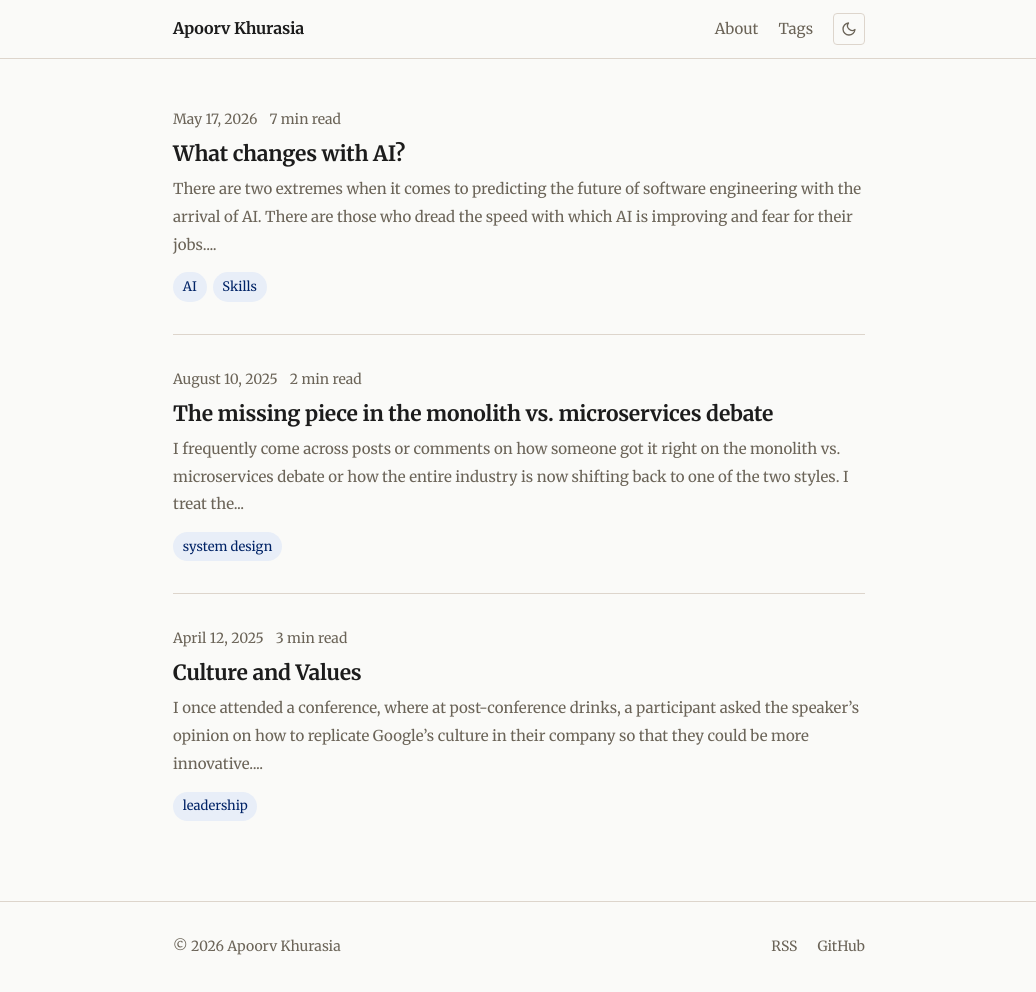
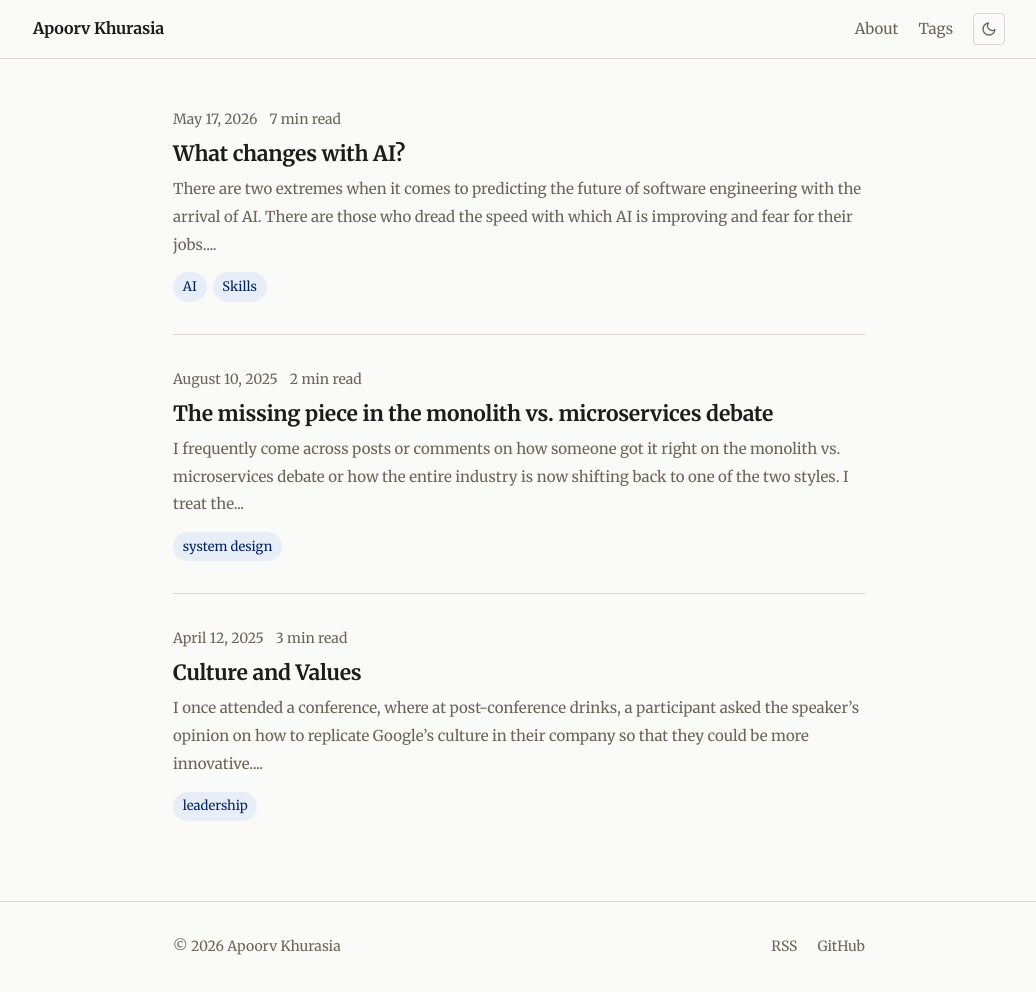
Before and after one commit to apoorvkhurasia/apoorvkhurasia.github.io, a Jekyll site: the page built from index.html, in a window 1280 px wide and 992 px high. Shown: the whole window, without its empty margins (121-1157 px from the left). Built offline with Jekyll 4.4.1, drawn with Linux system fonts in a browser that asks for light colours; the list of posts is cut into pages by our own code.

Commit message:
Align header with post layout container
Widen .header-inner from 740px to 1020px to match .post-outer, so the
site title's left edge lines up with the left edge of the post container
rather than floating in the middle of the sidebar area.

https://claude.ai/code/session_014H2cq5oqSGpJs2XBVGbVHs

```diff
--- a/assets/css/style.css
+++ b/assets/css/style.css
@@ -133,7 +133,7 @@ header {
 }
 
 .header-inner {
-  max-width: 740px;
+  max-width: 1020px;
   margin: 0 auto;
   padding: 0 1.5rem;
   height: 58px;
```
